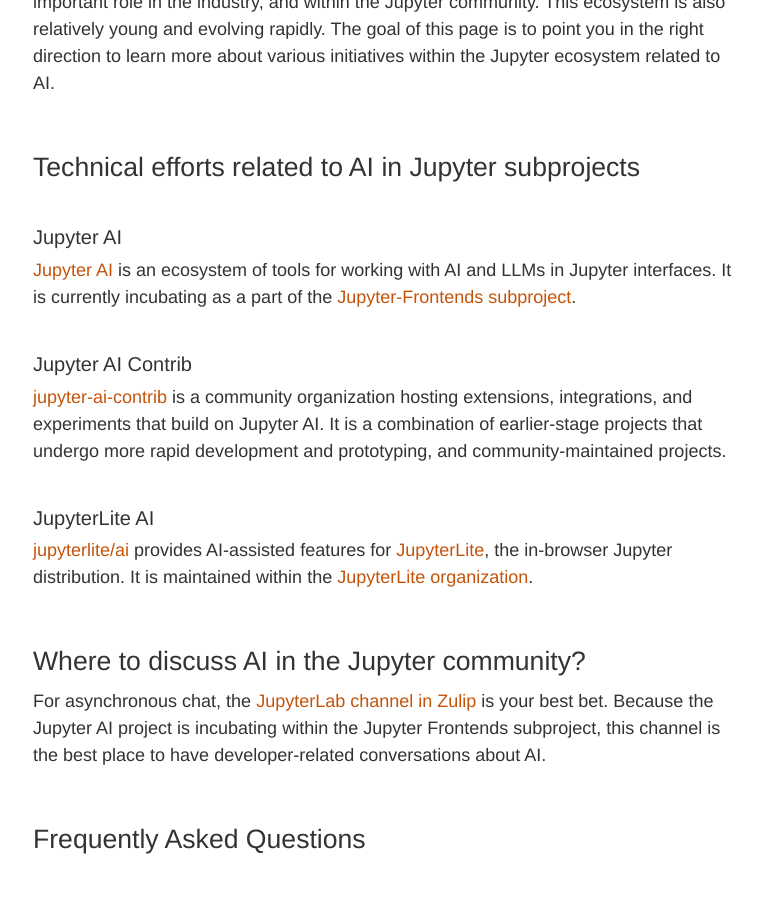
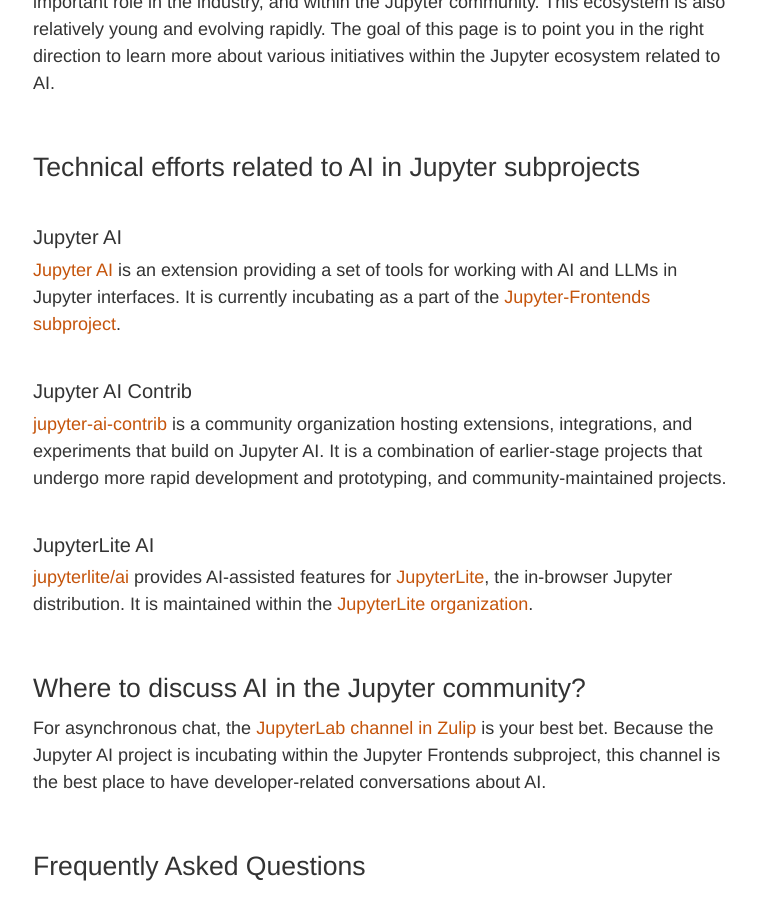
Before and after one commit to jupyter/jupyter.github.io, a Jekyll site: the page built from ai.md, in a window 1280 px wide and 900 px high, scrolled down 310 px. Shown: the whole window, without its empty margins (256-1018 px from the left). Built offline with Jekyll 4.4.1, drawn with Linux system fonts in a browser that asks for light colours; comment, search, counter and statistics services are not loaded.

Commit message:
Update ai.md
Co-authored-by: Michał Krassowski <5832902+krassowski@users.noreply.github.com>

```diff
--- a/ai.md
+++ b/ai.md
@@ -13,7 +13,7 @@
 
 ### Jupyter AI
 
-[Jupyter AI](https://github.com/jupyterlab/jupyter-ai) is an ecosystem of tools for working with AI and LLMs in Jupyter interfaces. It is currently incubating as a part of the [Jupyter-Frontends subproject](https://github.com/jupyterlab/frontends-team-compass).
+[Jupyter AI](https://github.com/jupyterlab/jupyter-ai) is an extension providing a set of tools for working with AI and LLMs in Jupyter interfaces. It is currently incubating as a part of the [Jupyter-Frontends subproject](https://github.com/jupyterlab/frontends-team-compass).
 
 ### Jupyter AI Contrib
 
```
